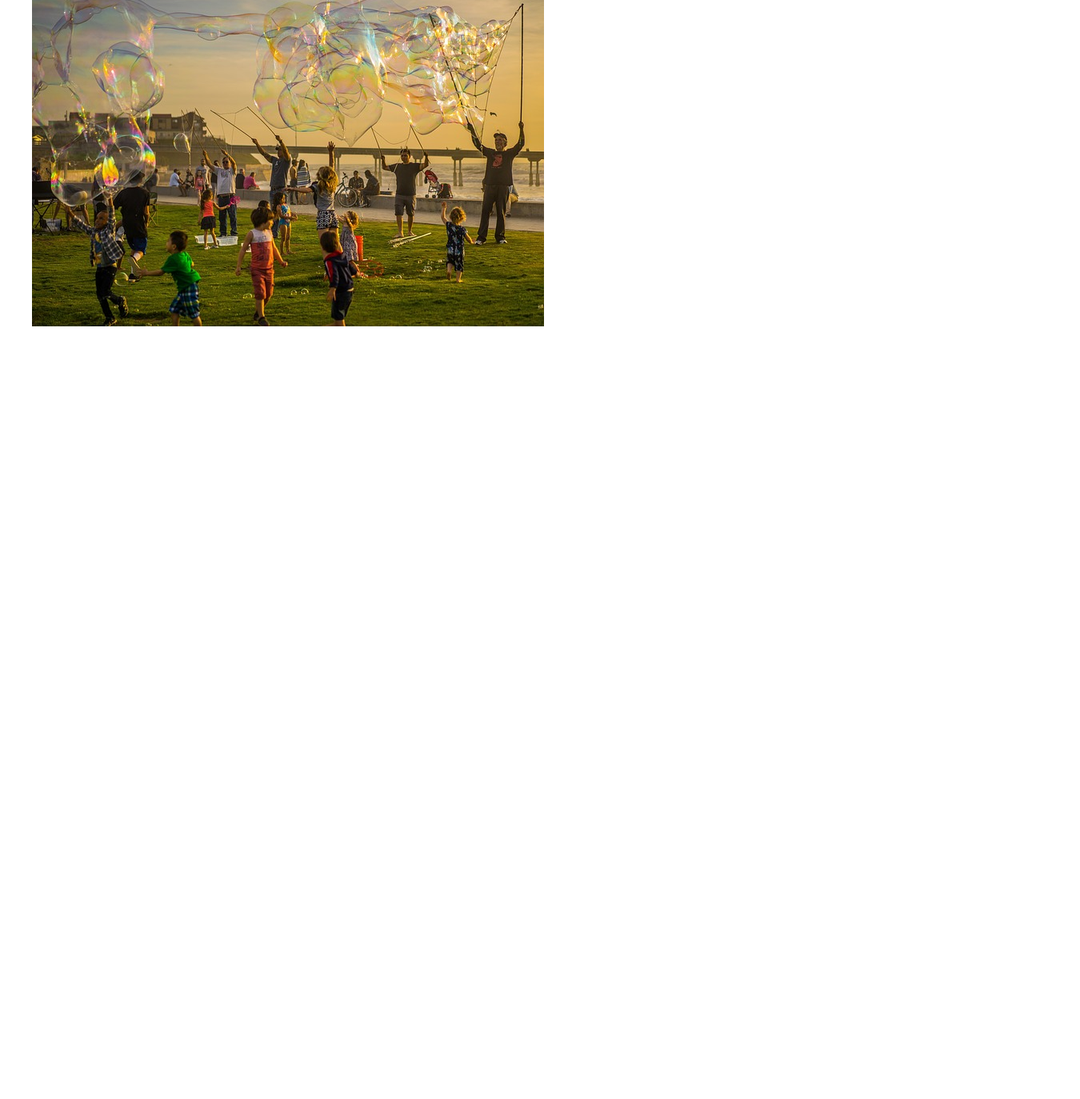
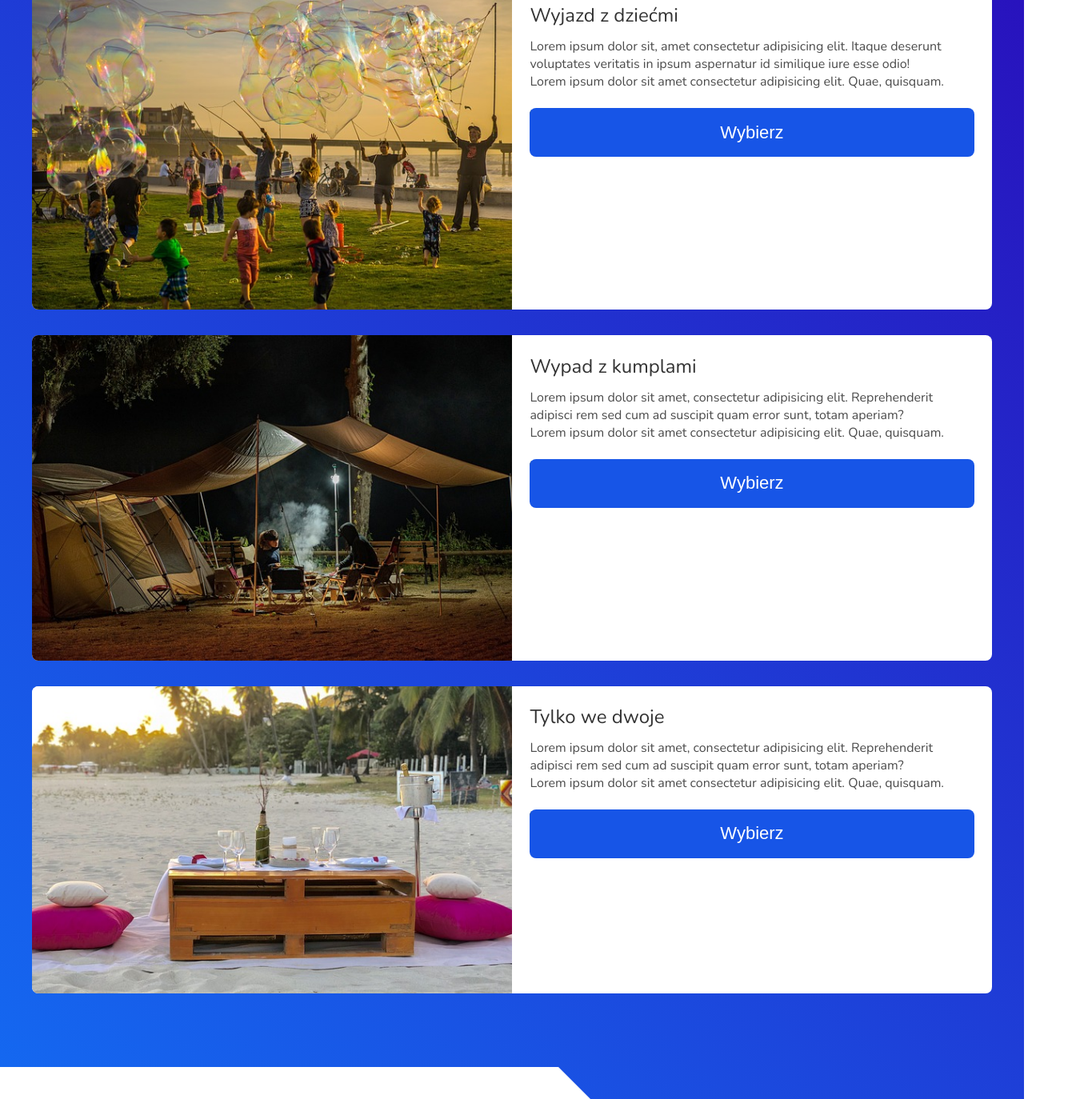
Before and after one commit to wojtekpirog/One_page_website, a plain HTML site: page index.html in a window 1280 px wide. Shown: the part 3843-5217 px from the top of the page at 80% size, 1350 px wide, since content can reach past the window. Before the commit the page ends 4357 px from the top, so only its background shows below. Drawn offline with Linux system fonts and the light colour scheme; a web font is replaced by a local one.

Commit message:
Create section with offers

```diff
--- a/SCSS/_colors.scss
+++ b/SCSS/_colors.scss
@@ -4,9 +4,10 @@ $pure-white: #FFF;
 $light: #FEFEFE;
 $less-light: #dfdfdf;
 $primary-color: #1755e7;
-$secondary-color: #164dcc;
+$secondary-color: #164b9b;
 $green-color: #00ffaa;
 $green-color-hover: #0fe29c;
+$box-shadow: rgba(40, 40, 40, .1);
 
 $light-blue-gradient: linear-gradient(45deg, rgba(8, 206, 255, 0.75), rgba(8, 24, 255, 0.75));
 $blue-gradient: linear-gradient(45deg, rgba(20, 105, 241, 0.6), rgba(42, 10, 184, 0.6));
--- a/SCSS/_components.scss
+++ b/SCSS/_components.scss
@@ -11,24 +11,23 @@
   height: 40px;
   width: 60%;
   background-color: colors.$pure-white;
+  transform: skew(45deg);
 
   &-left {
     bottom: 0;
     left: -50px;
-    transform: skew(45deg);
   }
 
   &-right {
     top: 0;
     right: -50px;
-    transform: skew(45deg);
   }
 }
 
 .btn-special-animation {
   position: relative;
-  overflow: hidden; // Nie chcę, aby cokolwiek "wyciekało" poza przycisk (ani ::after, ani ::before)
-  z-index: 0; // Tło przycisku nie może przysłonić tekstu
+  overflow: hidden;
+  z-index: 0;
 
   &::before {
     content: "";
@@ -39,8 +38,8 @@
     height: 100%;
     background-color: colors.$less-light;
     transform: skew(-20deg);
-    transition: left 300ms linear;
-    z-index: -1; // Tło przycisku musi być na niższej warstwie, aby nie przykryć tekstu
+    transition: left 300ms ease-in-out;
+    z-index: -1; // `::before` musi być pod warstwą tekstu, aby tego tekstu na przycisku nie przykryć
   }
 
   &:hover {
--- a/SCSS/style.scss
+++ b/SCSS/style.scss
@@ -343,8 +343,70 @@ body {
   }
 }
 
+/* Offers Section */
+
 .offers {
+  position: relative;
   overflow-x: hidden;
+  background-image: colors.$blue-gradient-solid;
+
+  .section__heading {
+    color: colors.$pure-white;
+  }
+
+  &__option {
+    margin: 2em 0;
+    background-color: colors.$pure-white;
+    border-radius: .5em;
+
+    &-img {
+      overflow: hidden;
+
+      &:hover {
+        .offers__img {
+          transform: scale(1.1);
+        }
+      }
+    }
+
+    &-info {
+      padding: 1.4em;
+    }
+
+    &-heading {
+      font-size: 2.4rem;
+      font-weight: 400;
+      margin-bottom: .5em;
+    }
+
+    &-text {
+      color: colors.$paragraph-color;
+    }
+
+    &-btn {
+      width: 100%;
+      margin-top: 1em;
+      padding: .8em;
+      color: colors.$pure-white;
+      background-color: colors.$primary-color;
+      border: none;
+      border-radius: 8px;
+      font-size: 2.2rem;
+      cursor: pointer;
+
+      &::before {
+        background-color: colors.$secondary-color;
+      }
+    }
+  }
+
+  &__img {
+    width: 100%;
+    height: 100%;
+    object-fit: cover;
+    border-radius: .5em .5em 0 0;
+    transition: transform 300ms linear;
+  }
 }
 
 /*** MEDIA QUERIES ***/
@@ -353,6 +415,7 @@ body {
   .hero {
     padding: 15em 2em;
   }
+
   .islands {
     &__card-img-title {
       font-size: 3.6rem;
@@ -440,6 +503,23 @@ body {
       margin: 1em;
     }
   }
+
+  .offers {
+    &__option {
+      display: flex;
+
+      &-img {
+        width: 50%;
+      }
+      &-info {
+        width: 50%;
+      }
+    }
+
+    &__img {
+      border-radius: .5em 0 0 .5em;
+    }
+  }
 }
 
 @media (min-width: 992px) {
--- a/index.html
+++ b/index.html
@@ -180,7 +180,53 @@
           <div class="offers__box">
             <!-- Offer -->
             <div class="offers__option">
-              <img src="./assets/images/bubbles.jpg" class="offers__option-img" alt="Impreza z udziałem dzieci nad wodą">
+              <!-- Img -->
+              <div class="offers__option-img">
+                <img src="./assets/images/bubbles.jpg" class="offers__img" alt="Impreza z udziałem dzieci nad wodą">
+              </div>
+              <!-- Img -->
+              <!-- Info -->
+              <div class="offers__option-info">
+                <h3 class="offers__option-heading">Wyjazd z dziećmi</h3>
+                <p class="offers__option-text">Lorem ipsum dolor sit, amet consectetur adipisicing elit. Itaque deserunt voluptates veritatis in ipsum aspernatur id similique iure esse odio!</p>
+                <p class="offers__option-text">Lorem ipsum dolor sit amet consectetur adipisicing elit. Quae, quisquam.</p>
+                <button class="offers__option-btn btn-special-animation">Wybierz</button>
+              </div>
+              <!-- Info -->
+            </div>
+            <!-- Offer -->
+            <!-- Offer -->
+            <div class="offers__option">
+              <!-- Img -->
+              <div class="offers__option-img offers__option-img--right">
+                <img src="./assets/images/people-campfire.jpg" class="offers__img" alt="Grupa uczestników wyjazdu robi grilla pod namioten">
+              </div>
+              <!-- Img -->
+              <!-- Info -->
+              <div class="offers__option-info">
+                <h3 class="offers__option-heading">Wypad z kumplami</h3>
+                <p class="offers__option-text">Lorem ipsum dolor sit amet, consectetur adipisicing elit. Reprehenderit adipisci rem sed cum ad suscipit quam error sunt, totam aperiam?</p>
+                <p class="offers__option-text">Lorem ipsum dolor sit amet consectetur adipisicing elit. Quae, quisquam.</p>
+                <button class="offers__option-btn btn-special-animation">Wybierz</button>
+              </div>
+              <!-- Info -->
+            </div>
+            <!-- Offer -->
+            <!-- Offer -->
+            <div class="offers__option">
+              <!-- Img -->
+              <div class="offers__option-img">
+                <img src="./assets/images/beach-table.jpg" class="offers__img" alt="Stolik na plaży z zastawą dla dwóch osób">
+              </div>
+              <!-- Img -->
+              <!-- Info -->
+              <div class="offers__option-info">
+                <h3 class="offers__option-heading">Tylko we dwoje</h3>
+                <p class="offers__option-text">Lorem ipsum dolor sit amet, consectetur adipisicing elit. Reprehenderit adipisci rem sed cum ad suscipit quam error sunt, totam aperiam?</p>
+                <p class="offers__option-text">Lorem ipsum dolor sit amet consectetur adipisicing elit. Quae, quisquam.</p>
+                <button class="offers__option-btn btn-special-animation">Wybierz</button>
+              </div>
+              <!-- Info -->
             </div>
             <!-- Offer -->
           </div>
```
Also changed, not shown: assets/images/people-campfire.jpg (added), css/style.css, 1 other file.
